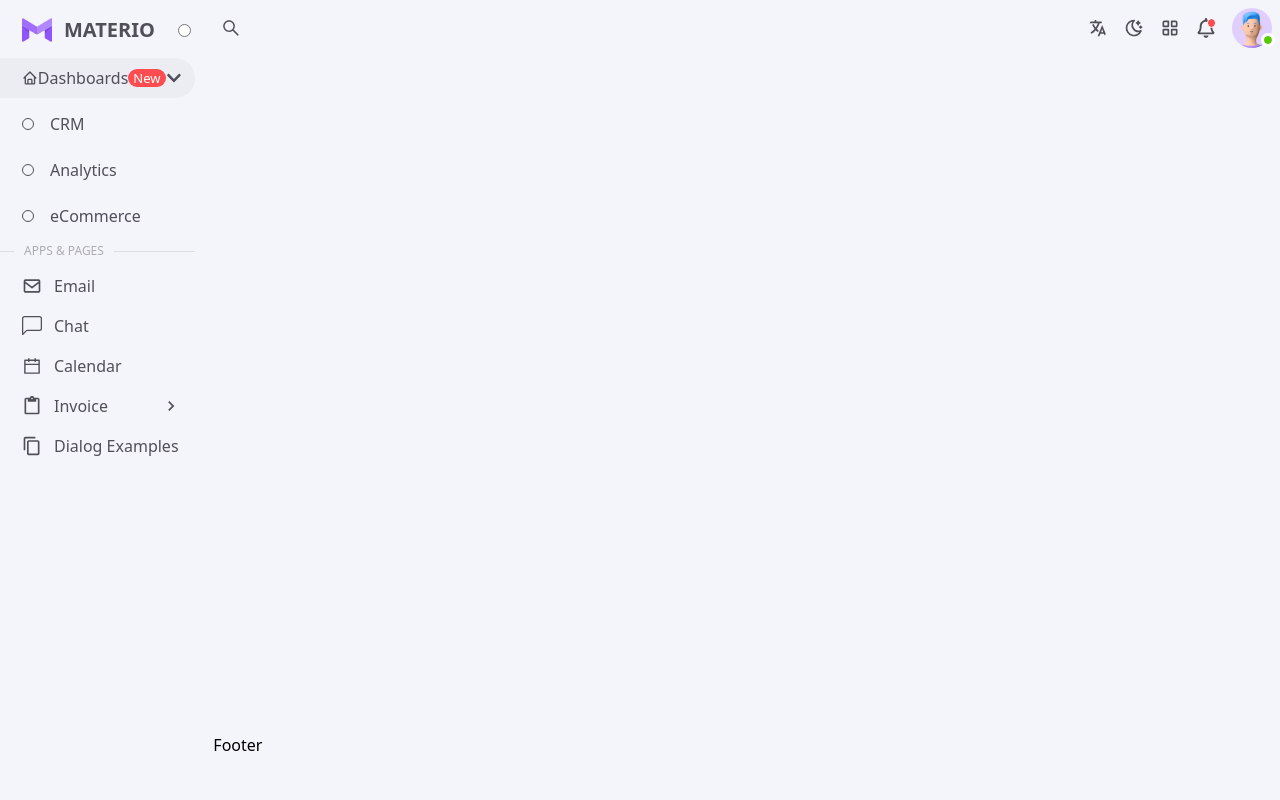
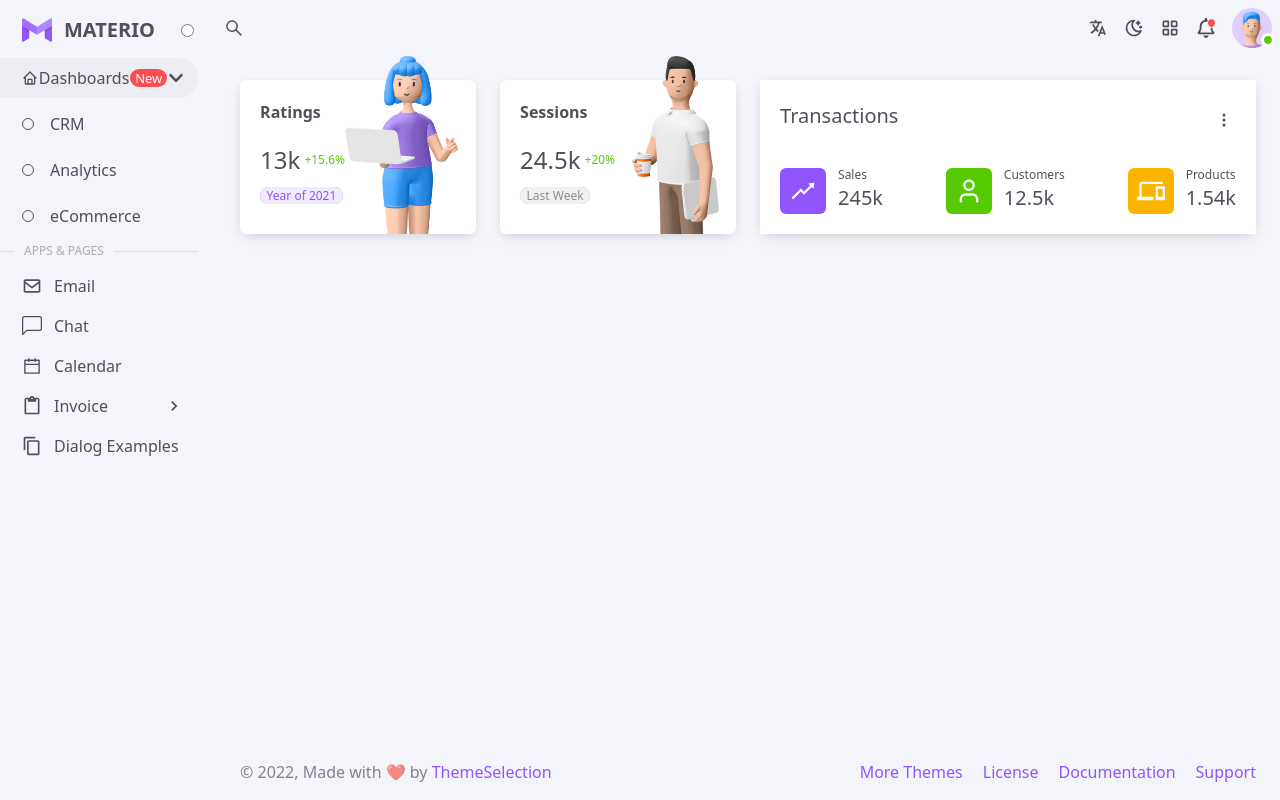
Before and after one commit to Ali503-7/Admin-Dashboard, a React (Vite) app: page / in a window 1280 px wide. Built offline with nearby package versions, Linux system fonts and the light colour scheme.

Commit message:
start working on the fist page on the Dashboard and done the first 3 boxes

```diff
--- a/src/App.jsx
+++ b/src/App.jsx
@@ -1,10 +1,10 @@
 import { RouterProvider } from "react-router-dom";
 import { createContext, useState } from "react";
-export const ThemeContext = createContext();
-
-import Analytics from "./pages/CRM";
 import { createBrowserRouter } from "react-router-dom";
 import Dashbordlayout from "./Layout/Dashbordlayout";
+import CRM from "./pages/CRM/CRM";
+
+export const ThemeContext = createContext();
 
 export function App() {
   const routes = createBrowserRouter([
@@ -12,7 +12,7 @@ export function App() {
       element: <Dashbordlayout />,
       children: [
         {
-          element: <Analytics />,
+          element: <CRM />,
           path: "/",
           index: true,
         },
--- a/src/Layout/Dashbordlayout.jsx
+++ b/src/Layout/Dashbordlayout.jsx
@@ -10,19 +10,24 @@ const Dashbordlayout = () => {
 
   return (
     <div className={dark ? "dark" : ""}>
-      <div className="h-[100vh] bg-Light-Other-Body_Background dark:bg-Dark-Other-Body_Background grid grid-cols-6 grid-rows-[repeat(12,_minmax(0,_1fr))]">
-        <nav className="col-start-2 col-span-5">
+      <div className=" bg-Light-Other-Body_Background dark:bg-Dark-Other-Body_Background ">
+        <div className="container flex flex-row h-[100vh]">
+          <aside className="w-[260px]">
+            <Aside />
+          </aside>
+
+          <div className="flex flex-col justify-between w-full">
+            <nav className="">
               <Nav />
             </nav>
-        <aside className="row-span-full">
-          <Aside />
-        </aside>
-        <main className="col-start-2 row-start-2 col-span-5 row-end-[12]">
+            <main className="h-full p-6">
               <Outlet />
             </main>
-        <footer className="col-start-2 row-start-[12] col-span-5">
+            <footer className="">
               <Footer />
             </footer>
+          </div>
+        </div>
       </div>
     </div>
   );
--- a/src/components/Footer.jsx
+++ b/src/components/Footer.jsx
@@ -2,8 +2,18 @@ import React from 'react'
 
 const Footer = () => {
   return (
-    <div>Footer</div>
-  )
+    <div className='flex flex-row justify-between py-4 px-6 text-Light-Text-Secondary dark:text-Dark-Text-Primary Body1'>
+      <div>
+        © 2022, Made with ❤️ by <span className='text-Light-Main-Primary cursor-pointer'>ThemeSelection</span>
+      </div>
+      <div className='flex flex-row gap-5'>
+        <div className='text-Light-Main-Primary cursor-pointer'>More Themes</div>
+        <div className='text-Light-Main-Primary cursor-pointer'>License</div>
+        <div className='text-Light-Main-Primary cursor-pointer'>Documentation</div>
+        <div className='text-Light-Main-Primary cursor-pointer'>Support</div>
+      </div>
+    </div>
+  );
 }
 
 export default Footer
--- a/src/index.scss
+++ b/src/index.scss
@@ -115,6 +115,12 @@
 .Dark_Bg_Span {
   background: linear-gradient(0deg, rgba(49, 45, 75, 0.88), rgba(49, 45, 75, 0.88)), #9155FD;
 }
+.Dark_Bg_Primary {
+  background: linear-gradient(0deg, rgba(49, 45, 75, 0.88) 0%, rgba(49, 45, 75, 0.88) 100%), #9155FD;
+}
+.Dark_Bg_Secondary {
+  background: linear-gradient(0deg, rgba(49, 45, 75, 0.88) 0%, rgba(49, 45, 75, 0.88) 100%), #8A8D93;
+}
 
 .NavLink {
   @apply flex flex-row items-center gap-4 py-2 pr-[14px] pl-[22px] rounded-r-full hover:bg-Light-Action-Hover dark:hover:bg-Dark-Action-Hover;
--- a/src/pages/CRM.jsx
+++ /dev/null
@@ -1,9 +0,0 @@
-const CRM = () => {
-  return (
-    <div className="">
-
-    </div>
-  );
-}
-
-export default CRM;
--- /dev/null
+++ b/src/pages/CRM/CRM.jsx
@@ -0,0 +1,25 @@
+import Ratings from "./Ratings";
+import Section from "./Section";
+import Transactions from "./Transactions";
+
+const CRM = () => {
+  return (
+    <div className="grid grid-cols-[repeat(16,_minmax(0,_1fr))] grid-flow-row-dense gap-6 grid-rows text-Light-Text-Primary dark:text-Dark-Text-Primary">
+      {/* box-1 */}
+
+      <Ratings />
+
+      {/* box-2 */}
+
+      <Section />
+
+      {/* box-3 */}
+
+      <Transactions />
+
+      {/* box-4 */}
+    </div>
+  );
+};
+
+export default CRM;
--- /dev/null
+++ b/src/pages/CRM/Dots.jsx
@@ -0,0 +1,32 @@
+import { BsThreeDotsVertical } from "react-icons/bs";
+import { useState } from "react";
+
+const Dots = () => {
+  const [menu , setMenu] = useState(false)
+
+  return (
+    <div className="absolute right-5 top-7">
+      <BsThreeDotsVertical
+        className="hover:bg-Light-Action-Hover dark:hover:bg-Dark-Action-Hover w-6 h-6 p-1 rounded-full cursor-pointer"
+        onClick={() => setMenu((prev) => !prev)}
+      />
+      <ul
+        className={`bg-Light-Other-Paper_Card dark:bg-Dark-Other-Paper_Card dark:shadow-Dark_4 shadow-Light_4  rounded-md absolute right-5  gap-2 flex flex-col text-Light-Text-Primary dark:text-Dark-Text-Primary overflow-hidden transition-height ${
+          menu ? "w-32 h-[88px]" : "w-[0rem] h-[0px]"
+        }`}
+      >
+        <li className="hover:bg-Light-Action-Hover cursor-pointer dark:hover:bg-Dark-Action-Hover pl-2">
+          Last 28 Days
+        </li>
+        <li className="hover:bg-Dark-Action-Active cursor-pointer dark:hover:bg-Dark-Action-Hover pl-2">
+          Last Month
+        </li>
+        <li className="hover:bg-Dark-Action-Active cursor-pointer dark:hover:bg-Dark-Action-Hover pl-2">
+          Last Year
+        </li>
+      </ul>
+    </div>
+  );
+};
+
+export default Dots;
--- /dev/null
+++ b/src/pages/CRM/Ratings.jsx
@@ -0,0 +1,37 @@
+import Girl from "../../assets/Imgs/triangle-light.png";
+import { useContext } from "react";
+import { ThemeContext } from "../../App";
+
+const Ratings = () => {
+  const { dark } = useContext(ThemeContext);
+
+  return (
+    <div className="bg-Light-Other-Paper_Card dark:bg-Dark-Other-Paper_Card flex flex-row col-span-4 p-5 shadow-Light_6 dark:shadow-Dark_6 h-[154px] rounded-md">
+      <div className="gap-[6px]">
+        <h4 className="Body1 !font-semibold">Ratings</h4>
+
+        <div className="flex items-center gap-1 pt-5 pb-[6px]">
+          <h5 className="H5 font-medium">13k</h5>
+          <span className="text-Light-Main-Success dark:text-Dark-Main-Success Caption">
+            +15.6%
+          </span>
+        </div>
+
+        <span
+          className={`text-Light-Main-Primary dark:text-Dark-Main-Primary Baldge-Label px-[6.5px] rounded-full  ${
+            dark ? "Dark_Bg_Primary" : "Bg_Custom_primary"
+          }`}
+        >
+          Year of 2021
+        </span>
+      </div>
+      <img
+        src={Girl}
+        alt="girl"
+        className="w-[113px] h-[178px] relative -top-11"
+      />
+    </div>
+  );
+};
+
+export default Ratings
--- /dev/null
+++ b/src/pages/CRM/Section.jsx
@@ -0,0 +1,37 @@
+import { useContext } from "react";
+import { ThemeContext } from "../../App";
+import Man from "../../assets/Imgs/pose_m18.png";
+
+
+const Section = () => {
+  const { dark } = useContext(ThemeContext);
+  return (
+    <div className="bg-Light-Other-Paper_Card dark:bg-Dark-Other-Paper_Card flex flex-row col-span-4 p-5 shadow-Light_6 dark:shadow-Dark_6 h-[154px] rounded-md">
+      <div className="gap-[6px]">
+        <h4 className="Body1 !font-semibold">Sessions</h4>
+
+        <div className="flex items-center gap-1 pt-5 pb-[6px]">
+          <h5 className="H5 font-medium">24.5k</h5>
+          <span className="text-Light-Main-Success dark:text-Dark-Main-Success Caption">
+            +20%
+          </span>
+        </div>
+
+        <span
+          className={`text-Light-Main-Secondary dark:text-Dark-Main-Secondary Baldge-Label px-[6.5px] rounded-full  ${
+            dark ? "Dark_Bg_Secondary" : "Bg_Custom_Secondary"
+          }`}
+        >
+          Last Week
+        </span>
+      </div>
+      <img
+        src={Man}
+        alt="girl"
+        className="w-[86.977px] h-[178px] relative -top-11 left-[17px]"
+      />
+    </div>
+  );
+}
+
+export default Section
--- /dev/null
+++ b/src/pages/CRM/Transactions.jsx
@@ -0,0 +1,42 @@
+import Dots from "./Dots";
+import { MdDevices } from 'react-icons/md'
+import { AiOutlineRise } from 'react-icons/ai'
+import { LuUser } from 'react-icons/lu'
+
+const Transactions = () => {
+  return (
+    <div className="col-span-8 bg-Light-Other-Paper_Card dark:bg-Dark-Other-Paper_Card shadow-Light_6 dark:shadow-Dark_6 flex flex-col justify-between p-5 relative">
+      <div className="text-Light-Text-Primary dark:text-Dark-Text-Primary H6">
+        Transactions
+      </div>
+      <div className="flex flex-row justify-between">
+        <div className="flex items-center ">
+          <AiOutlineRise className="p-[9px] w-full h-full text-white rounded-md bg-Light-Main-Primary mr-3" />
+          <div>
+            <p className="Caption">Sales</p>
+            <p className="H6">245k</p>
+          </div>
+        </div>
+
+        <div className="flex items-center">
+          <LuUser className="bg-Light-Main-Success mr-3 p-[9px] w-full h-full text-white rounded-md" />
+          <div>
+            <p className="Caption">Customers</p>
+            <p className="H6">12.5k</p>
+          </div>
+        </div>
+
+        <div className="flex items-center">
+          <MdDevices className="bg-Light-Main-Warning mr-3 p-[9px] w-full h-full text-white rounded-md" />
+          <div>
+            <p className="Caption">Products</p>
+            <p className="H6">1.54k</p>
+          </div>
+        </div>
+      </div>
+      <Dots />
+    </div>
+  );
+};
+
+export default Transactions;
--- a/tailwind.config.js
+++ b/tailwind.config.js
@@ -190,7 +190,7 @@ export default {
         Light_5:
           "0px 3px 5px -1px rgba(58, 53, 65, 0.2), 0px 5px 8px rgba(58, 53, 65, 0.14), 0px 1px 14px rgba(58, 53, 65, 0.12)",
         Light_6:
-          "0px 2px 12px -4px rgba(58, 53, 65, 0.1), 0px 2px 12px -4px rgba(58, 53, 65, 0.08), 0px 6px 16px -4px rgba(58, 53, 65, 0.1)",
+          "0px 6px 16px -4px rgba(58, 53, 65, 0.10), 0px 2px 12px -4px rgba(58, 53, 65, 0.08), 0px 2px 12px -4px rgba(58, 53, 65, 0.10)",
         Light_7:
           "0px 4px 5px -2px rgba(58, 53, 65, 0.2), 0px 7px 10px 1px rgba(58, 53, 65, 0.14), 0px 2px 16px 1px rgba(58, 53, 65, 0.12);",
         Light_8:
@@ -238,7 +238,7 @@ export default {
         Dark_5:
           "0px 3px 5px -1px rgba(19, 17, 32, 0.2), 0px 5px 8px rgba(19, 17, 32, 0.14), 0px 1px 14px rgba(19, 17, 32, 0.12)",
         Dark_6:
-          "0px 2px 12px -4px rgba(19, 17, 32, 0.1), 0px 2px 12px -4px rgba(19, 17, 32, 0.08), 0px 6px 16px -4px rgba(19, 17, 32, 0.1)",
+          "0px 6px 16px -4px rgba(19, 17, 32, 0.10), 0px 2px 12px -4px rgba(19, 17, 32, 0.08), 0px 2px 12px -4px rgba(19, 17, 32, 0.10)",
         Dark_7:
           "0px 4px 5px -2px rgba(19, 17, 32, 0.2), 0px 7px 10px 1px rgba(19, 17, 32, 0.14), 0px 2px 16px 1px rgba(19, 17, 32, 0.12)",
         Dark_8:
```
Also changed, not shown: src/assets/Imgs/pose_m18.png (added), src/assets/Imgs/triangle-light.png (added). Lines whose indentation alone changed are shown as unchanged.
